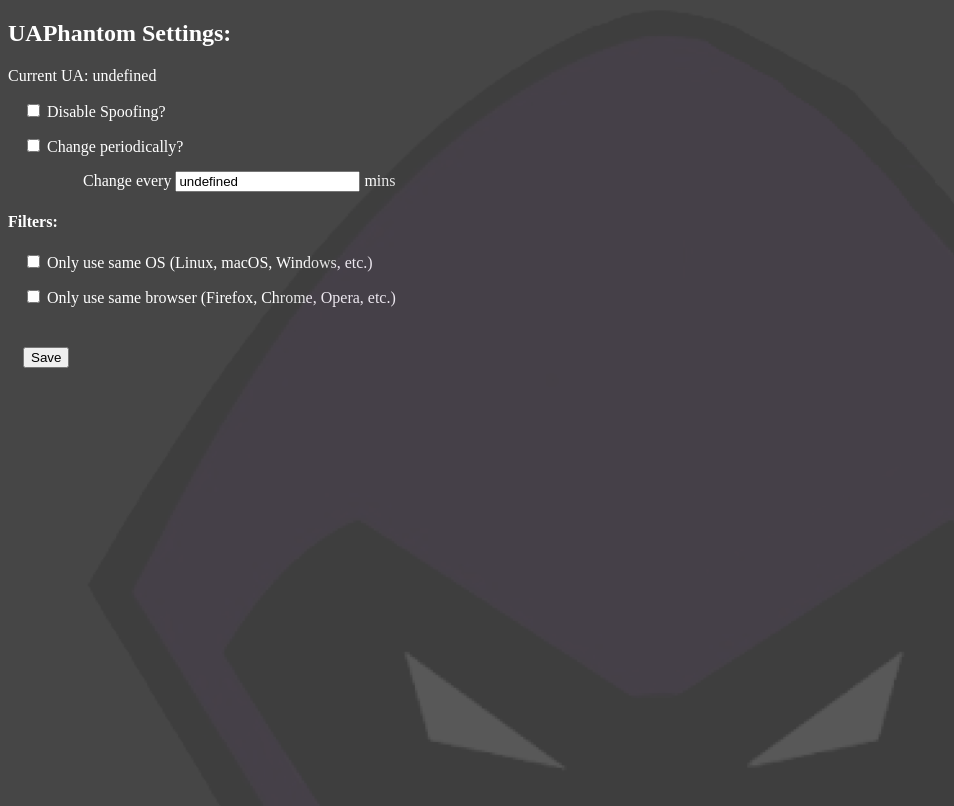
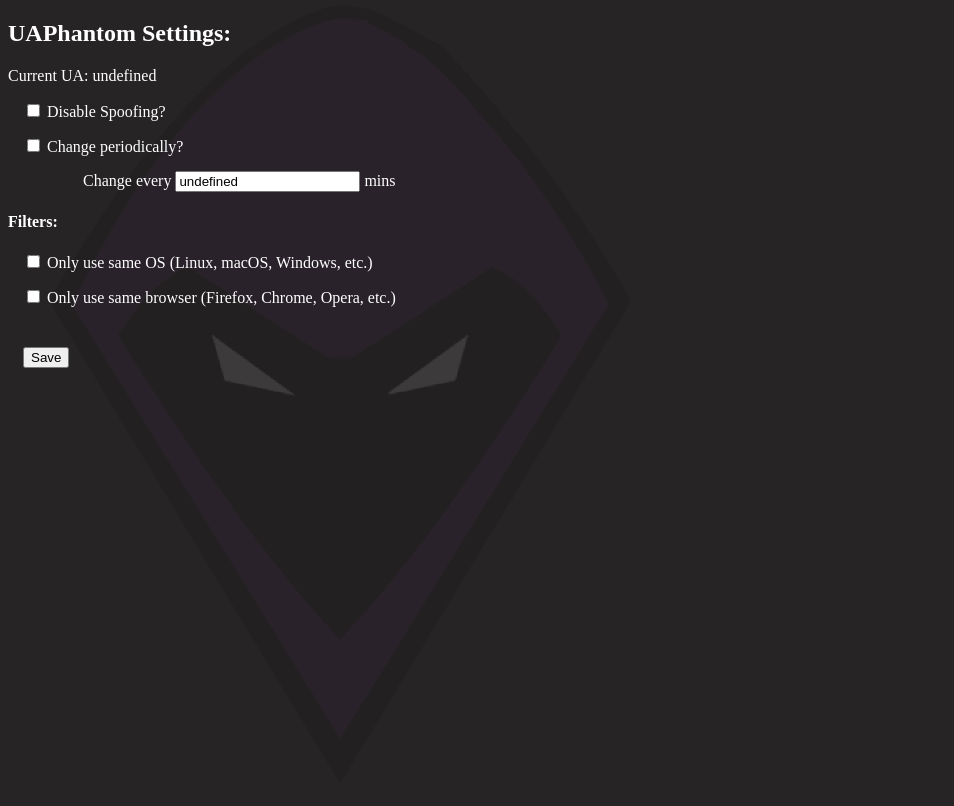
Before and after one commit to sbutler2901/UAPhantom, a browser extension: page options/options.html in a window 1280 px wide. Shown: the top 806 px of the page, without its empty margins (0-954 px from the left). Drawn offline with Linux system fonts and the light colour scheme.

Commit message:
added support to make background maintain ratio and stay consistent with the page size, sent image to background

```diff
--- a/options/options.html
+++ b/options/options.html
@@ -6,7 +6,7 @@
 
         <style>
             body {
-            	background-color: #464646;
+            	background-color: #262424;
             	color: white;
             }
             label {
@@ -29,9 +29,13 @@
             }
             img{
                 position: absolute;
-                width: 100%;
+                width: auto;
+                height: auto;
+                max-height: 100%;
+                max-width: 100%;
                 opacity: 0.1;
                 top: 0;
+                z-index: -1;
             }
         </style>
     </head>
@@ -65,11 +69,8 @@
                     <input id="same-browser" type="checkbox" name="same_browser"/>
                     Only use same browser (Firefox, Chrome, Opera, etc.)
                 </label>
-
-            </div>
             <button type="submit">Save</button>
         </form>
-
         <script src="options.js"></script>
     </body>
 </html>
```
